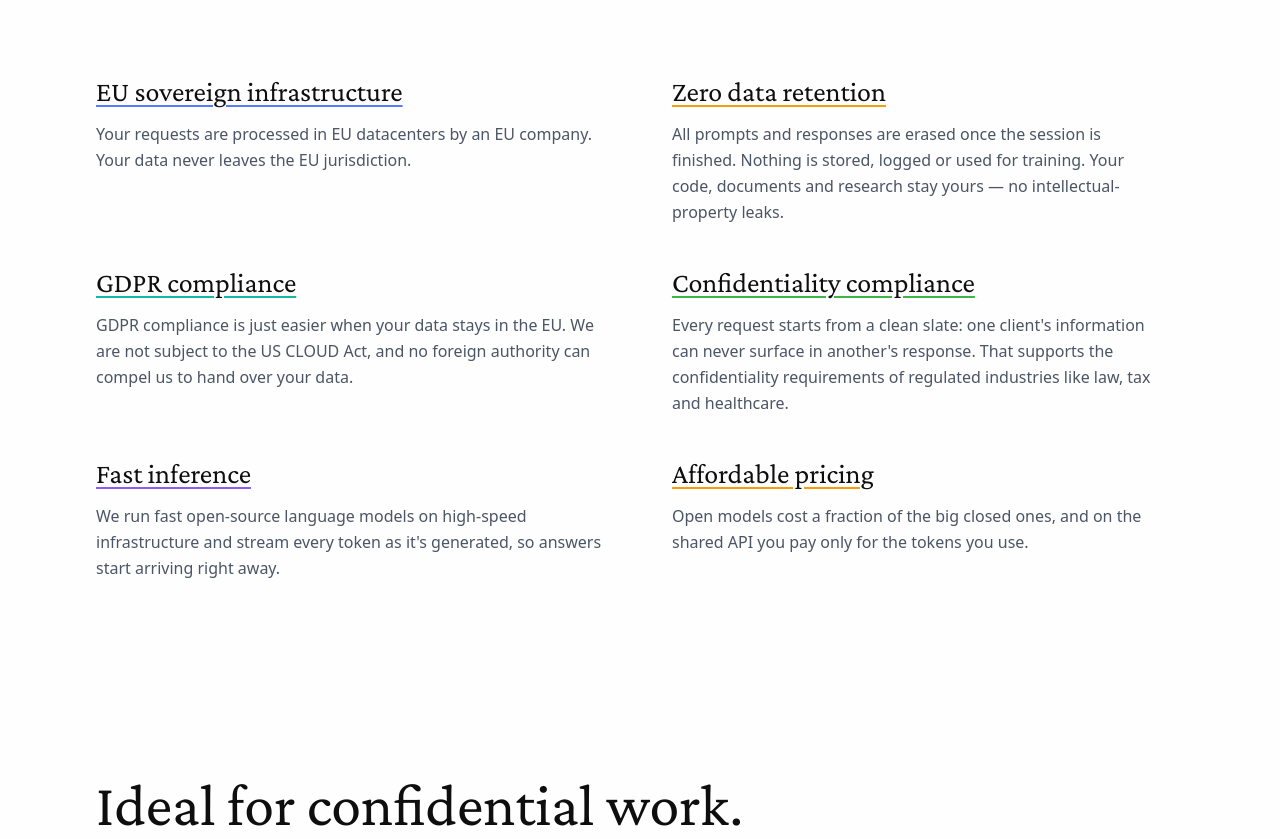
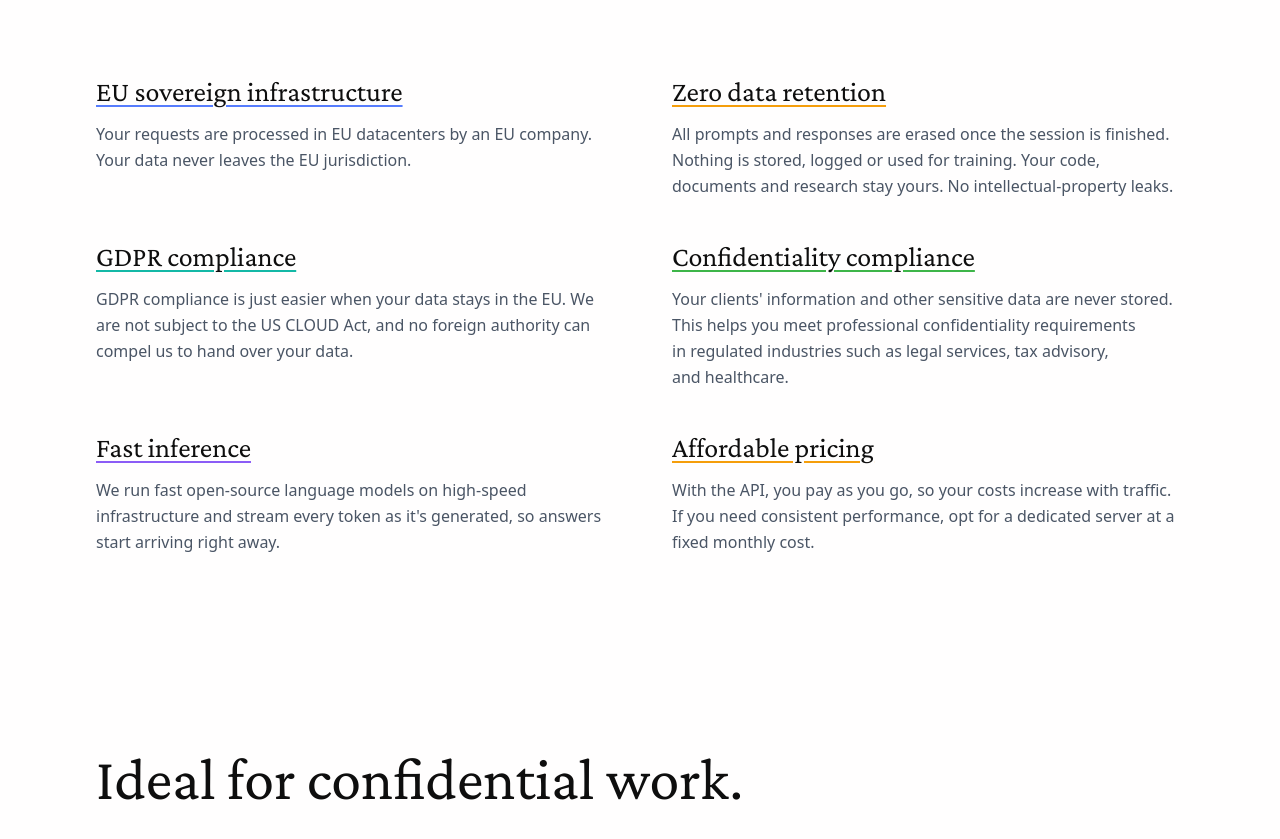
Before and after one commit to infero-org/web, a website built with Vite: page index.html in a window 1280 px wide. Shown: the part 980-1819 px from the top of the page. Built offline with nearby package versions, Linux system fonts and the light colour scheme.

Commit message:
minor tweaks

```diff
--- a/index.html
+++ b/index.html
@@ -21,7 +21,7 @@
     <header class="mx-auto flex max-w-6xl items-center justify-between gap-6 px-5 pt-6 sm:px-8 sm:pt-8">
       <div class="flex items-center gap-3">
         <div class="flex flex-col">
-          <a href="./" class="rounded-sm font-display text-3xl leading-none">infero</a>
+          <a href="./" class="rounded-sm font-display text-3xl leading-none">inferon</a>
           <a
             href="https://thinking.tools"
             class="inline-flex min-h-6 items-center rounded-sm font-outfit text-xs text-gray-600 hover:text-ink hover:underline"
@@ -200,7 +200,7 @@
                 <span class="ul decoration-amber">Zero data retention</span>
               </dt>
               <dd class="leading-relaxed text-pretty text-gray-600">
-                All prompts and responses are erased once the session is finished. Nothing is stored, logged or used for training. Your code, documents and research stay yours — no intellectual-property leaks.
+                All prompts and responses are erased once the session is finished. Nothing is stored, logged or used for training. Your code, documents and research stay yours. No intellectual-property leaks.
               </dd>
             </div>
             <div class="row-span-2 grid grid-rows-subgrid gap-y-3" data-reveal>
@@ -216,7 +216,7 @@
                 <span class="ul decoration-green">Confidentiality compliance</span>
               </dt>
               <dd class="leading-relaxed text-pretty text-gray-600">
-                Every request starts from a clean slate: one client's information can never surface in another's response. That supports the confidentiality requirements of regulated industries like law, tax and healthcare.
+                Your clients' information and other sensitive data are never stored. This helps you meet professional confidentiality requirements in regulated industries such as legal services, tax advisory, and healthcare.
               </dd>
             </div>
             <div class="row-span-2 grid grid-rows-subgrid gap-y-3" data-reveal>
@@ -230,7 +230,7 @@
                 <span class="ul decoration-amber">Affordable pricing</span>
               </dt>
               <dd class="leading-relaxed text-pretty text-gray-600">
-                Open models cost a fraction of the big closed ones, and on the shared API you pay only for the tokens you use.
+                With the API, you pay as you go, so your costs increase with traffic. If you need consistent performance, opt for a dedicated server at a fixed monthly cost.
               </dd>
             </div>
           </dl>
```
